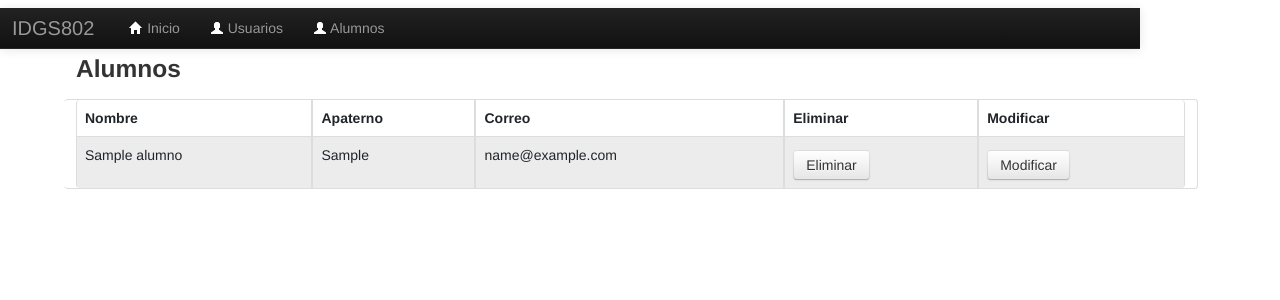
After one commit to IDGS-802-21000149/Flask_BD_IDGS802, a Flask app: page /ABC_Completo in a window 1280 px wide. The commit adds this page. Shown: the top 300 px of the page. Run offline with Flask 3, Linux system fonts and the light colour scheme; tables that the repository leaves empty hold one stand-in row (values such as "Sample post"); some libraries are stand-ins or nearby versions.

Commit message:
RAM_26/02/2024_MostrarTabla

```diff
--- a/config.py
+++ b/config.py
@@ -7,4 +7,4 @@ class Config(object):
 
 class DevelopmentConfig(Config):
     DEBUG = True
-    SQLALCHEMY_DATABASE_URI="mysql+pymysql://root:root@localhost:3306/bdidgs802"
+    SQLALCHEMY_DATABASE_URI="mysql+pymysql://Ricardo:root@localhost:3306/bdidgs802"
--- a/forms.py
+++ b/forms.py
@@ -15,7 +15,15 @@ class UserForm(Form):
     edad=IntegerField("edad",[validators.number_range(min=1,max=20,message="Valor no valido")])
     correo=EmailField("correo",[validators.Email(message="Ingrese un correo valido")])
 
-    #materias=SelectField(choices=[('Espaniol','esp'),('Matematicas','mate'),('Ingles','Ing')])
+class UserForm2(Form):
+    id=IntegerField('id')
+    nombre=StringField("nombre",[
+        validators.DataRequired(message="El campo es requerido"),
+        validators.Length(min=4,max=10,message="ingresa nombre vailido")
+    ])
+    apaterno=StringField("apaterno")
+    email=EmailField("correo",[validators.Email(message="Ingrese un correo valido")])
+
 
 
 class GuardarIdiomaForm(Form):
--- a/main.py
+++ b/main.py
@@ -3,19 +3,36 @@ from flask import flash
 from config import DevelopmentConfig
 from flask_wtf.csrf import CSRFProtect
 import forms
+from models import Alumnos
 from models import db
 
 app=Flask(__name__)
 app.config.from_object(DevelopmentConfig)
 csrf=CSRFProtect()
 
-@app.route("/")
+@app.route("/index",methods=["GET","POST"])
 def index():
- return render_template("index.html")
+   alum_form=forms.UserForm2(request.form)
+   if request.method == "POST" :
+      alum=Alumnos(nombre=alum_form.nombre.data,
+                  apaterno=alum_form.apaterno.data,
+                  email=alum_form.email.data)
+      #INSERT INTO alumnos VALUES()
+      db.session.add(alum)
+      db.session.commit()
+   return render_template("index.html",form=alum_form)
+
+@app.route("/ABC_Completo",methods=["GET","POST"])
+def ABCompleto():
+   alum_form=forms.UserForm2(request.form)
+   alumno=Alumnos.query.all()
+
+   return render_template("ABC_Completo.html",alumno=alumno)
 
 @app.errorhandler(404)
 def page_not_found(e):
  return render_template("404.html"),404
+
 
 
 
--- a/models.py
+++ b/models.py
@@ -8,4 +8,4 @@ class Alumnos(db.Model):
     nombre=db.Column(db.String(50))
     apaterno=db.Column(db.String(50))
     email =db.Column(db.String(50))
-    create_database=db.Column(db.DateTime,default=datetime.datetime.now)
+    create_date=db.Column(db.DateTime,default=datetime.datetime.now)
--- /dev/null
+++ b/templates/ABC_Completo.html
@@ -0,0 +1,36 @@
+ {% extends 'layout2.html' %}
+ {%from '_macros.html' import render_field%}
+ {%block content %}
+
+ <div class="container">
+    <div class="row">
+        <h3>
+            Alumnos
+        </h3>
+        <table class="table table-striped table-bordered">
+            <thead>
+                <tr>
+                    <th>Nombre</th>
+                    <th>Apaterno</th>
+                    <th>Correo</th>
+                    <th>Eliminar</th>
+                    <th>Modificar</th>
+                </tr>
+            </thead>
+        <tbody>
+            {%for alum in alumno%}
+            <tr>
+                <td>{{alum.nombre}}</td>
+                <td>{{alum.apaterno}}</td>
+                <td>{{alum.email}}</td>
+                <td><a href="eliminar.html?id={{alum.id}}" class="btn btn-outline-danger">Eliminar </a></td>
+                <td><a href="modificar.html?id={{alum.id}}" class="btn btn-outline-warning">Modificar </a></td>
+            </tr>
+            {%endfor%}
+        </tbody>
+
+        </table>
+    </div>
+ </div>
+
+ {%endblock%}
--- a/templates/_macros.html
+++ b/templates/_macros.html
@@ -4,7 +4,7 @@
 
 
 
-{% macro render_field2(field) %}
+{% macro render_field(field) %}
     <td>{{ field.label }}</td>
     <td>{{ field(**kwargs)|safe }}</td>
     {% if field.errors %}
--- a/templates/layout2.html
+++ b/templates/layout2.html
@@ -4,6 +4,7 @@
     <meta charset="UTF-8">
     <meta name="viewport" content="width=device-width, initial-scale=1.0">
     <title>Document</title>
+    <link href="https://cdn.jsdelivr.net/npm/bootstrap@5.0.2/dist/css/bootstrap.min.css" rel="stylesheet" integrity="sha384-EVSTQN3/azprG1Anm3QDgpJLIm9Nao0Yz1ztcQTwFspd3yD65VohhpuuCOmLASjC" crossorigin="anonymous">
     <link rel="stylesheet" href="../static/bootstrap/css/bootstrap.min.css">
     <style>
         body{
@@ -57,5 +58,6 @@
             {%endblock%}
         </div>
     </div>
+    <script src="https://cdn.jsdelivr.net/npm/bootstrap@5.0.2/dist/js/bootstrap.bundle.min.js" integrity="sha384-MrcW6ZMFYlzcLA8Nl+NtUVF0sA7MsXsP1UyJoMp4YLEuNSfAP+JcXn/tWtIaxVXM" crossorigin="anonymous"></script>
 </body>
 </html>
```
Also changed, not shown: templates/index.html (+25 -3 lines).
